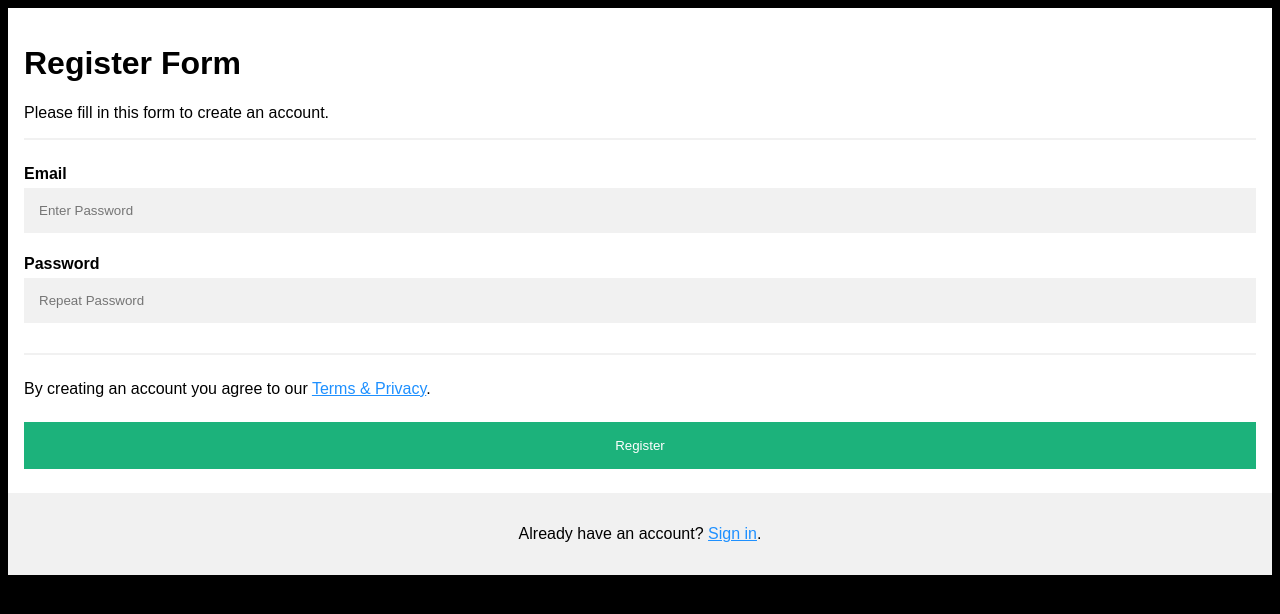
After one commit to Shivamprajapati970/Django-CRUD-Operations, a Django app: page /login_us/ in a window 1280 px wide. The commit adds this page. Shown: the top 614 px of the page. Run offline with Django 5.2, Linux system fonts and the light colour scheme.

Commit message:
complete login_user

```diff
--- /dev/null
+++ b/myproject/mytask/templates/login.html
@@ -0,0 +1,96 @@
+<!DOCTYPE html>
+<html>
+<head>
+<meta name="viewport" content="width=device-width, initial-scale=1">
+<style>
+body {
+  font-family: Arial, Helvetica, sans-serif;
+  background-color: black;
+}
+
+* {
+  box-sizing: border-box;
+}
+
+/* Add padding to containers */
+.container {
+  padding: 16px;
+  background-color: white;
+}
+
+/* Full-width input fields */
+input[type=text], input[type=password] {
+  width: 100%;
+  padding: 15px;
+  margin: 5px 0 22px 0;
+  display: inline-block;
+  border: none;
+  background: #f1f1f1;
+}
+
+input[type=text]:focus, input[type=password]:focus {
+  background-color: #ddd;
+  outline: none;
+}
+
+/* Overwrite default styles of hr */
+hr {
+  border: 1px solid #f1f1f1;
+  margin-bottom: 25px;
+}
+
+/* Set a style for the submit button */
+.registerbtn {
+  background-color: #04AA6D;
+  color: white;
+  padding: 16px 20px;
+  margin: 8px 0;
+  border: none;
+  cursor: pointer;
+  width: 100%;
+  opacity: 0.9;
+}
+
+.registerbtn:hover {
+  opacity: 1;
+}
+
+/* Add a blue text color to links */
+a {
+  color: dodgerblue;
+}
+
+/* Set a grey background color and center the text of the "sign in" section */
+.signin {
+  background-color: #f1f1f1;
+  text-align: center;
+}
+</style>
+</head>
+<body>
+
+<form action="/login/" method='POST'>
+    {% csrf_token %}
+  <div class="container">
+    <h1>Register Form</h1>
+    <p>Please fill in this form to create an account.</p>
+    <hr>
+
+    <label for="psw"><b>Email</b></label>
+    <input type="text" placeholder="Enter Password" name="email" id="psw" required>
+
+    <label for="psw-repeat"><b>Password</b></label>
+    <input type="password" placeholder="Repeat Password" name="password" id="psw-repeat" required>
+    <hr>
+    <p>By creating an account you agree to our <a href="#">Terms & Privacy</a>.</p>
+
+    <button type="submit" class="registerbtn">Register</button>
+  </div>
+
+  <div class="container signin">
+    <p>Already have an account? <a href="#">Sign in</a>.</p>
+  </div>
+</form>
+
+</body>
+</html>
--- a/myproject/mytask/templates/table.html
+++ b/myproject/mytask/templates/table.html
@@ -33,10 +33,10 @@
         <td><a href="{% url "update" i.id %}">Update</a></td>
       </tr>
       {% endfor %}
-      <!--tr class="warning">
-        <th colspan="5" style="color:Violet"><button type="button" class="btn btn-violet">Sign Up</button> </th>
+      <tr class="warning">
+        <th colspan="5" style="color:Violet"><button type="button" class="btn btn-violet"><a href="/register/" style="text-decoration:none;">Sign Up</a></button> </th>
 
-      </tr-->
+      </tr>
     </tbody>
   </table>
 </div>
--- a/myproject/mytask/templates/update.html
+++ b/myproject/mytask/templates/update.html
@@ -65,8 +65,8 @@
                         </div>
 
                       </form>
-                      <!--div class="d-flex justify-content-center mx-4 mb-3 mb-lg-4">
-                        <button type="button" class="btn btn-outline-warning"><a href="/registration/" style="text-decoration:none;color:#FFFF8F">Sign Up</a></button>
+                      <div class="d-flex justify-content-center mx-4 mb-3 mb-lg-4">
+                        <button type="button" class="btn btn-outline-warning"><a href="/register/" style="text-decoration:none;color:#FFFF8F">Sign Up</a></button>
                       </div>
                     </div-->
                     <div class="col-md-10 col-lg-6 col-xl-7 d-flex align-items-center order-1 order-lg-2">
--- a/myproject/mytask/urls.py
+++ b/myproject/mytask/urls.py
@@ -4,8 +4,11 @@ from . views import *
 urlpatterns = [
     path("",index),
     path("registration/",creat_user),
+    path("register/",register),
     path("table/",data),
     path("delete/<int:pk>/",delete_user,name="delete"),
     path("update/<int:uid>/",update,name="update"),
-    path("update_data/",update_user)
+    path("update_data/",update_user),
+    path("login_us/",login),
+    path("login/",login_user)
 ]
--- a/myproject/mytask/views.py
+++ b/myproject/mytask/views.py
@@ -1,11 +1,17 @@
 from django.shortcuts import render, redirect
 from django.http import HttpResponse
 from .models import *
-from django.contrib.auth.hashers import make_password
+from django.contrib.auth.hashers import make_password,check_password
 
 # Create your views here.
 def index(request):
     return render(request,"index.html")
+
+def register(request):
+    return render(request,"index.html")
+
+def login(request):
+    return render(request,"login.html")
 
 def creat_user(request):
     if request.method == 'POST':
@@ -39,3 +45,18 @@ def update_user(request):
         email=request.POST.get("email")
         User.objects.filter(id=uid).update(name=name,email=email)
         return redirect("/table/")
+
+def login_user(request):
+    if request.method =="POST":
+        email=request.POST['email']
+        password=request.POST['password']
+        if User.objects.filter(email=email).exists():
+            user=User.objects.get(email=email)
+            password=user.password
+            if check_password(password,user.password):
+                return redirect("/table/")
+            else:
+                return HttpResponse("password incorrect")
+
+        else:
+            return HttpResponse("email id not register")
```
